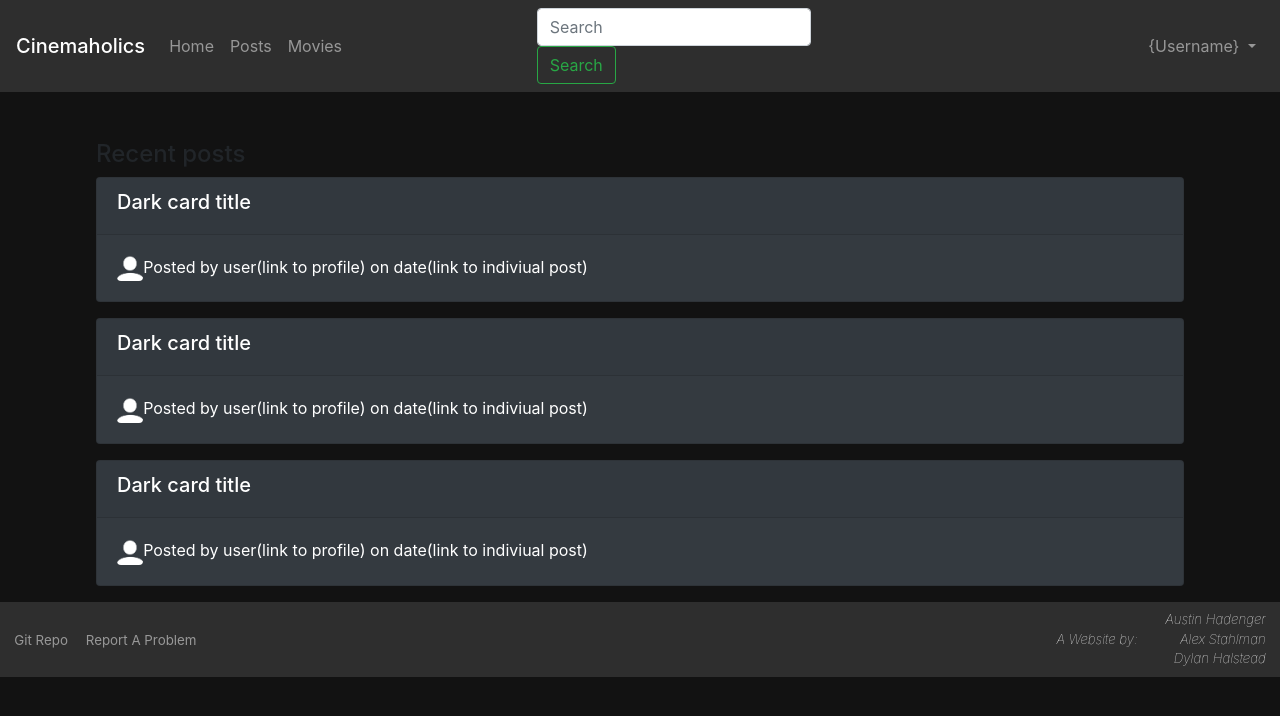
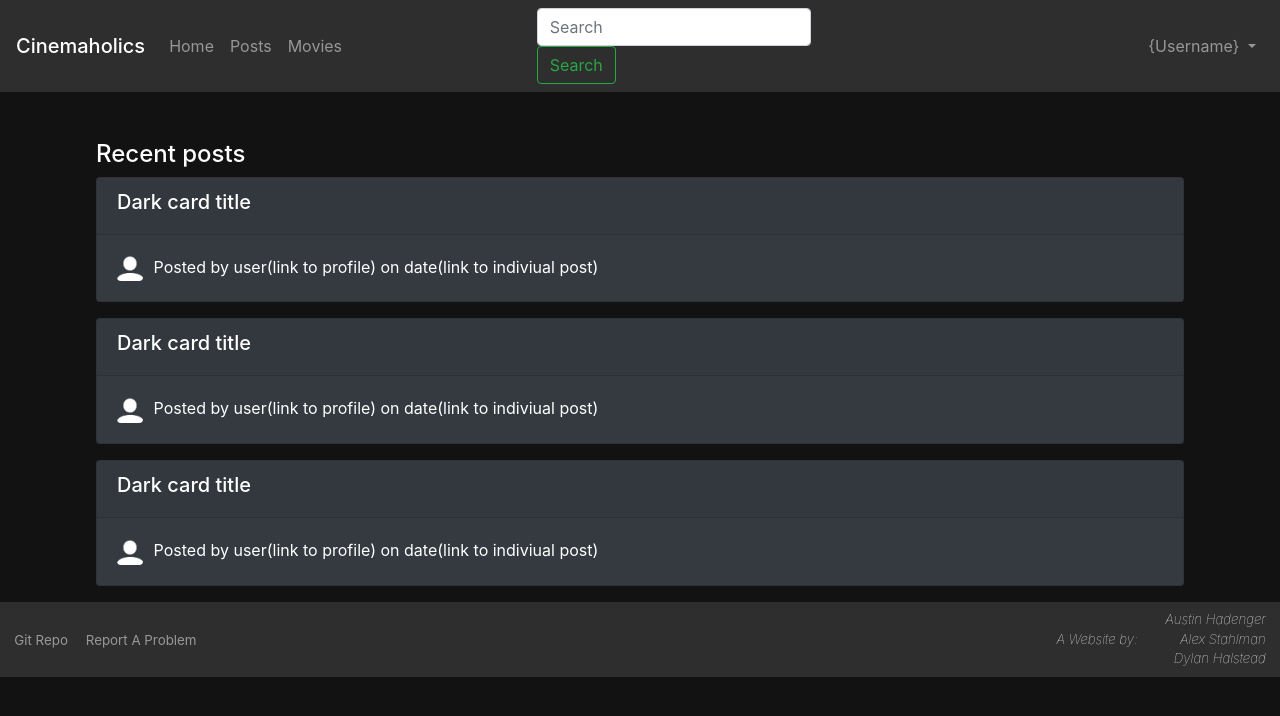
Before and after one commit to DylanHalstead/Charlotte-Cinemaholics, a Flask app: page /posts in a window 1280 px wide. Shown: the top 716 px of the page. Run offline with Flask 2, Linux system fonts and the light colour scheme; some libraries are stand-ins or nearby versions.

Commit message:
add padding to pfp image on page cards

```diff
--- a/static/main.css
+++ b/static/main.css
@@ -5,6 +5,7 @@ nav {
 
 .body {
     background-color: #121212;
+    color:white;
 }
 
 .content {
@@ -163,6 +164,7 @@ footer table {
 /* */
 .pfp{
     width: 2.5%;
+    margin-right: 1%;
 }
 
 .card1{
```
